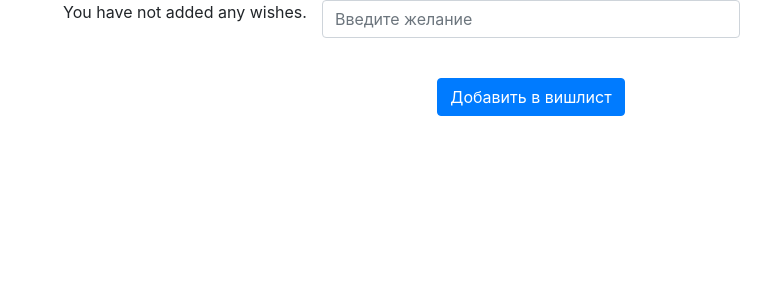
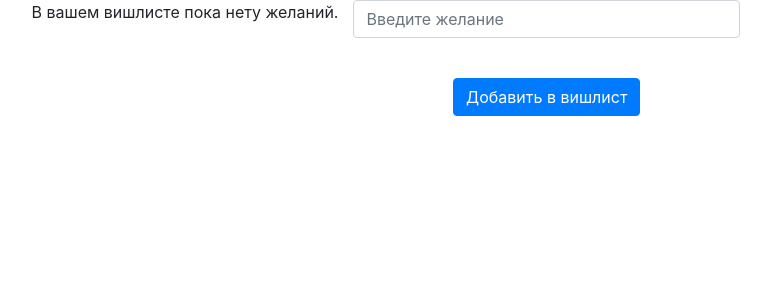
Before and after one commit to LeftTry/WishListProject, a Django app: template WishListProject/WishList/templates/own_wishlist.html in a window 1280 px wide. Shown: the part 76-376 px from the top of the page, without its empty margins (455-1226 px from the left). Run offline with Django 4.2, Linux system fonts and the light colour scheme; the template is opened without the code that fills it, so the values that code supplies are empty; some libraries are stand-ins or nearby versions.

```diff
--- a/WishListProject/WishList/templates/own_wishlist.html
+++ b/WishListProject/WishList/templates/own_wishlist.html
@@ -39,7 +39,7 @@
       {% endfor %}
       </ul>
     {% else %}
-      <p>You have not added any wishes.</p>
+      <p>В вашем вишлисте пока нету желаний.</p>
     {% endif %}
     <div class="col">
       <form method="post">
```
Also changed, not shown: WishListProject/db.sqlite3.
